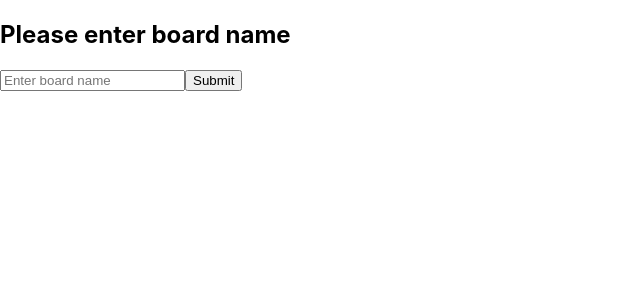
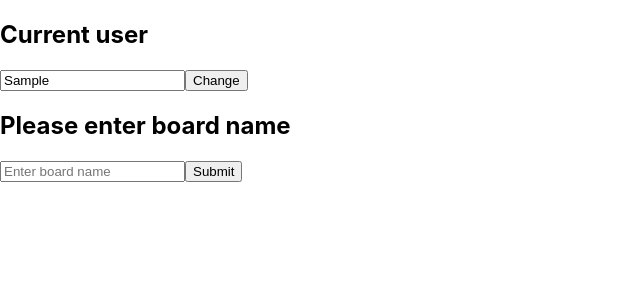
Before and after one commit to Vladikolev0321/Trello-board-clone, a React (Create React App) app in the folder client/: page / in a window 1280 px wide. Both pictures are taken after typing "Sample" into the empty fields and a click on the button "Submit". Shown: the top 300 px of the page, without its empty margins (0-640 px from the left). Built offline with nearby package versions, Linux system fonts and the light colour scheme.

Commit message:
persistent authentication, input validation

```diff
--- a/client/src/components/App.js
+++ b/client/src/components/App.js
@@ -1,21 +1,51 @@
-import React from "react";
+import React, { useEffect } from "react";
 import {useState} from "react";
 import { v4 as uuidv4 } from "uuid";
 import CreateBoard from "./CreateBoard";
 import BoardsList from "./BoardsList";
 import Board from "./Board";
+import UserSelector from "./UserSelector";
 function App() {
     const [username, setUsername] = useState("");
     const [submitted, setSubmitted] = useState(false);
     const [userData, setUserData] = useState({});
     const [selectedBoardIndex, setSelectedBoardIndex] = useState("");
 
+    useEffect(() => {
+        if (localStorage.getItem("currentUsername") !== null && username === "") {
+            let currUser = localStorage.getItem("currentUsername");
+            let state = JSON.parse(localStorage.getItem(currUser));
+            setUsername(currUser);
+            setUserData(state);
+            setSubmitted(true);
+            console.log("reloading");
+        }
+    })
     const onChange = (e) => {
         setUsername(e.target.value);
     };
 
+    const changeUsername = (newUser) => {
+
+        if(newUser === "") {
+            //logout
+            console.log("logging out");
+            setUsername("");
+            setSubmitted(false);
+            setUserData({});
+            return;
+        }
+        localStorage.setItem("currentUsername", newUser);
+        setUsername(newUser)
+        setSubmitted(true);
+        setUserData(JSON.parse(localStorage.getItem(newUser)) == null ?  {boards: [],
+            username: newUser} : JSON.parse(localStorage.getItem(newUser)) );
+        setSelectedBoardIndex("");
+    }
+
     const onSubmit = (e) => {
         e.preventDefault();
+        if(username === "") return;
         setSubmitted(true);
 
         let state = {
@@ -26,11 +56,13 @@ function App() {
         if (localStorage.getItem(username) === null) {
             //if not, add it
             localStorage.setItem(username, JSON.stringify(state));
+            localStorage.setItem("currentUsername", username);
             setUserData(state);
             return;
         }
         state = JSON.parse(localStorage.getItem(username));
         console.log(state)
+
         setUserData(state);
 
 
@@ -39,6 +71,7 @@ function App() {
 
 
     const addBoard = (boardName) => {
+        if(boardName === "") return;
         const newBoard = {
             id: uuidv4(),
             boardName: boardName,
@@ -56,6 +89,7 @@ function App() {
     }
 
     const addTodoContainer = (boardName, newContainerName) => {
+        if(boardName === "" || newContainerName=="") return;
         const newTodoContainer = {
             id: uuidv4(),
             title: newContainerName,
@@ -102,12 +136,15 @@ function App() {
         if(selectedBoardIndex === "") {
             return (
                 <div>
+                    <UserSelector currentUsername={username} changeUsername={changeUsername}/>
                     <CreateBoard addBoard={addBoard}/>
                     <BoardsList boardCtx={userData} selectBoard={selectBoard}/>
                 </div>
             )
         } else {
-            return (<div><CreateBoard addBoard={addBoard} />
+            return (<div>
+                <UserSelector currentUsername={username} changeUsername={changeUsername}/>
+                <CreateBoard addBoard={addBoard} />
                             <Board boardIndex={selectedBoardIndex} boardCtx={userData} addTodoContainer={addTodoContainer}/>
                         </div>)
         }
--- /dev/null
+++ b/client/src/components/UserSelector.js
@@ -0,0 +1,35 @@
+import React, { Component } from "react"
+
+class UserSelector extends Component {
+  state = {
+    username: this.props.currentUsername || "",
+  }
+  onChange = e => {
+    this.setState({
+      [e.target.name]: e.target.value,
+    })
+  }
+  handleSubmit = e => {
+    e.preventDefault();
+    console.log(this.state.username);
+    this.props.changeUsername(this.state.username);
+  };
+
+  render() {
+    return (
+    <div><h2>Current user</h2>
+      <form onSubmit={this.handleSubmit}>
+        <input
+          type="text"
+          placeholder="Enter username"
+          value={this.state.username}
+          name="username"
+          onChange={this.onChange}
+        />
+        <button>Change</button>
+      </form>
+        </div>
+    )
+  }
+}
+export default UserSelector
```
